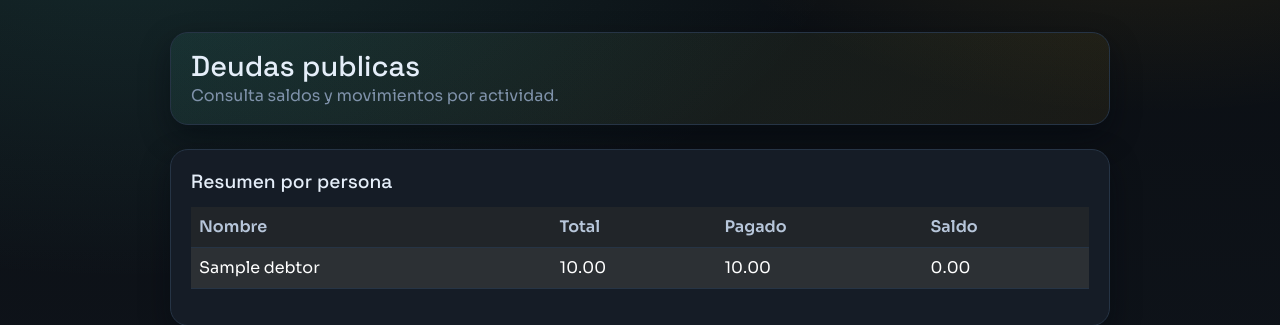
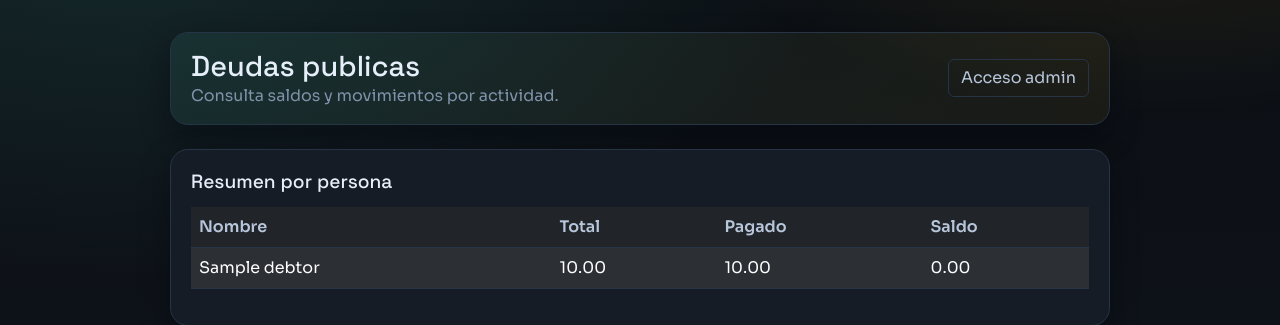
Before and after one commit to TDanyStark/deudas_actividades_sabado, a PHP site: page /public/index.php in a window 1280 px wide. Shown: the top 325 px of the page. Run offline with PHP 8.4, Linux system fonts and the light colour scheme; tables that the repository leaves empty hold one stand-in row (values such as "Sample post").

Commit message:
Add admin access button to public index page

```diff
--- a/public/public/index.php
+++ b/public/public/index.php
@@ -30,6 +30,9 @@ $summary = debts_summary_by_name();
             <div>
                 <h1>Deudas publicas</h1>
                 <p class="muted mb-0">Consulta saldos y movimientos por actividad.</p>
+            </div>
+            <div>
+                <a class="btn btn-outline-light" href="<?php echo url('/admin/login'); ?>">Acceso admin</a>
             </div>
         </header>
 
```
